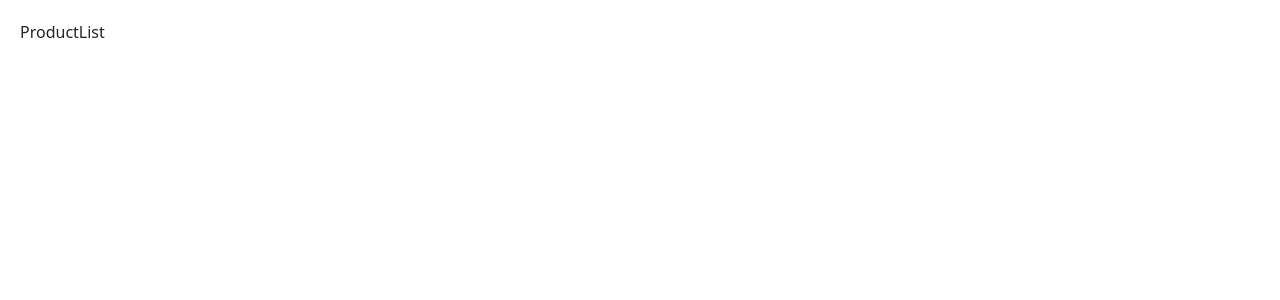
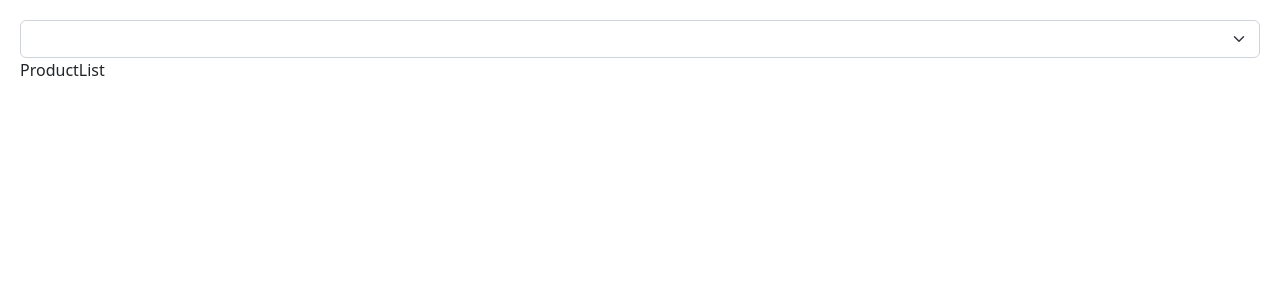
Before and after one commit to azxazx321/react-app, a React (Vite) app: page / in a window 1280 px wide. Shown: the top 300 px of the page. Built offline with nearby package versions, Linux system fonts and the light colour scheme.

Commit message:
finished 007-3-b

```diff
--- a/src/App.tsx
+++ b/src/App.tsx
@@ -1,5 +1,5 @@
 
-import { useEffect, useRef } from 'react';
+import { useEffect, useRef, useState } from 'react';
 import './App.css'
 
 
@@ -9,19 +9,16 @@ import ProductList from './components/ProductList';
 
 
 function App() {
-  const ref = useRef<HTMLInputElement>(null)
-  useEffect(() => {
-    if(ref.current) {ref.current.focus(); console.log('focus')}
-
-  }  )
-
-  useEffect(() => {
-    document.title = 'my app'
-  })
+  const [category, setCategory] = useState('')
 
   return (<div>
       <div>
-        <ProductList />
+      <select className='form-select' onChange={(e) => setCategory(e.target.value)}>
+                <option value=""></option>
+                <option value="Clothing">Clothing</option>
+                <option value="Household">Household</option>
+        </select>
+        <ProductList category={category}/>
       </div>
 
   </div>)
--- a/src/components/ProductList.tsx
+++ b/src/components/ProductList.tsx
@@ -1,12 +1,12 @@
 import React, { useEffect, useState } from 'react'
 
-const ProductList = () => {
+const ProductList = ({category}: {category: string}) => {
     const [products ,setProducts] = useState<string[]>([])
 
     useEffect(() => {
-        console.log('Fetching products')
+        console.log('Fetching products in ', category)
         setProducts(["Clothing", "Household"])
-    }, [])
+    }, [category])
     return (
         <div>
             ProductList
```
